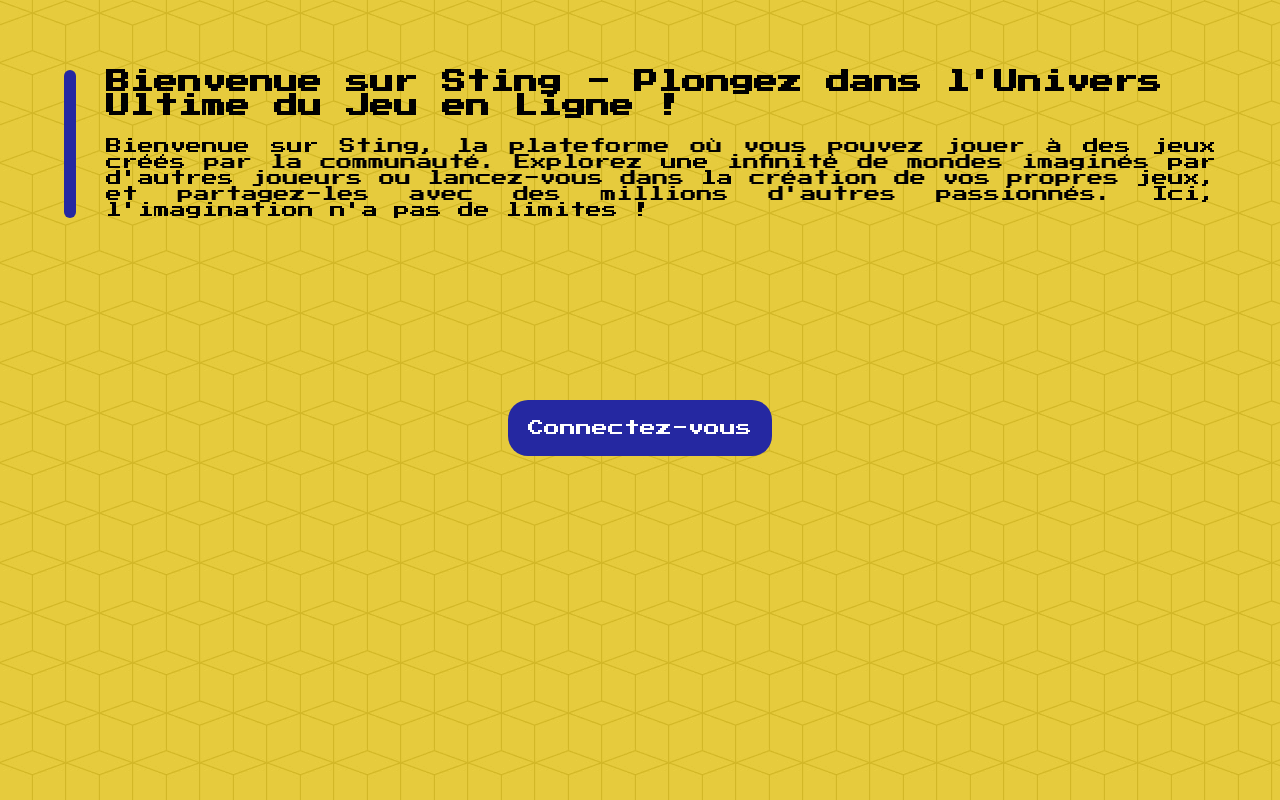
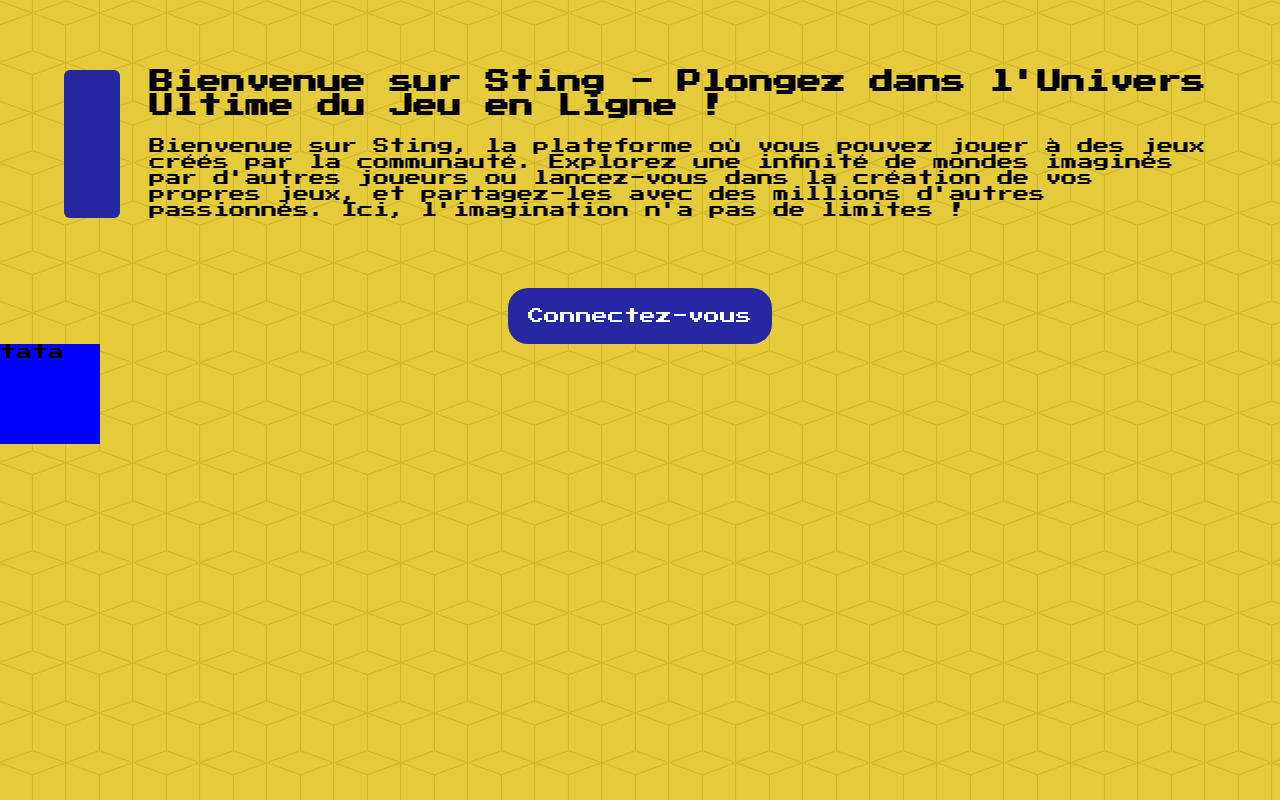
Before and after one commit to charlydrax/Sting, a React (Create React App) app: page /page-test-charly in a window 1280 px wide. Built offline with nearby package versions, Linux system fonts and the light colour scheme.

Commit message:
HomeTop RWD C

```diff
--- /dev/null
+++ b/src/components/filter/Filter.jsx
@@ -0,0 +1,18 @@
+import styled from "styled-components"
+import colors from "../../colors"
+
+function Filter (){
+const ContainerFilter = styled.aside`
+    height: 100px;
+    width: 100px;
+    background: blue;
+`
+    return (
+        <>
+        <ContainerFilter>
+            tata
+        </ContainerFilter>
+        </>
+    )
+}
+export default Filter
--- a/src/components/homeTop/HomeTop.jsx
+++ b/src/components/homeTop/HomeTop.jsx
@@ -8,27 +8,31 @@ function HomeTop (){
     background: transparent;
     display: flex;
     flex-direction: column;
+    gap: 70px;
 `
     const Top = styled.div`
     display:flex;
     margin: auto;
-    height: 50vh;
     width: 90vw;
     padding-top: 70px;
     span h1{
         margin-bottom: 20px;
     }
     span p{
-        text-align: justify;
-        text-justify: inter-word;
+        // text-align: justify;
+        // text-justify: inter-word;
     }
 `
     const Barre = styled.div`
     background : ${colors.coleurMain};
-    width:52px;
+    width: 250px;
     height:148px;
     border-radius:6px;
     margin-right:30px;
+    display: none;
+    @media (min-width: 768px) {
+    display: block;
+  }
 `
 
     const ButtonLog = styled.a`
--- a/src/pages/Home/Home.jsx
+++ b/src/pages/Home/Home.jsx
@@ -1,5 +1,6 @@
 import styled from "styled-components"
 import colors from "../../colors"
+import HomeTop from "../../components/homeTop/HomeTop"
 
 const ContainerHome = styled.div`
     display:flex;
@@ -15,13 +16,6 @@ const Barre = styled.div`
 
 export default function Home(){
     return(
-        <ContainerHome>
-            <Barre></Barre>
-            <span>
-                <h1>Bienvenue sur Sting - Plongez dans l'Univers Ultime du Jeu en Ligne !</h1>
-                <p>Bienvenue sur Sting, la plateforme où vous pouvez jouer à des jeux créés par la communauté. Explorez une infinité de mondes imaginés par d'autres joueurs ou lancez-vous dans la création de vos propres jeux, et partagez-les avec des millions d'autres passionnés. Ici, l'imagination n'a pas de limites !</p>
-            </span>
-
-        </ContainerHome>
+        <HomeTop />
     )
 }
--- a/src/pages/Test/Charly/Charly.jsx
+++ b/src/pages/Test/Charly/Charly.jsx
@@ -1,10 +1,11 @@
+import Filter from "../../../components/filter/Filter"
 import HomeTop from "../../../components/homeTop/HomeTop"
 
 function Charly (){
     return (
         <>
             <HomeTop />
-
+            <Filter />
         </>
     )
 }
```
